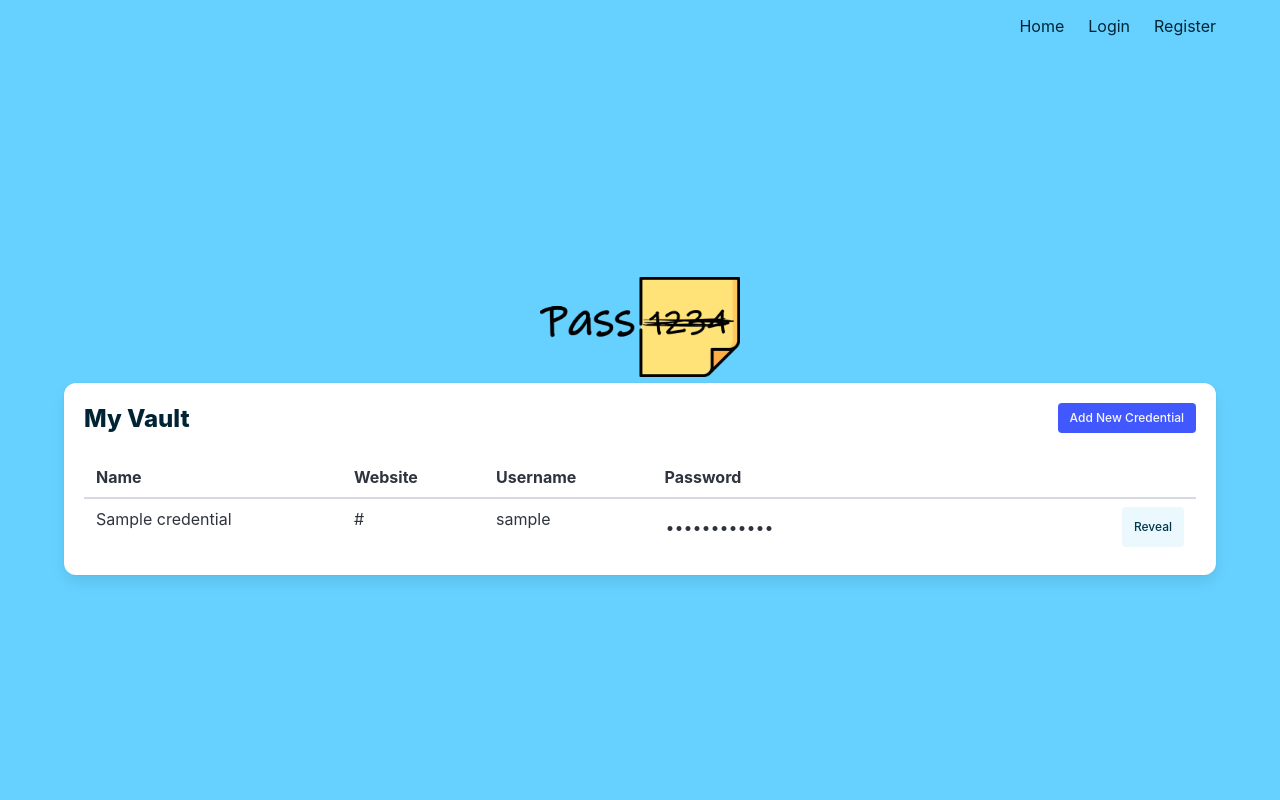
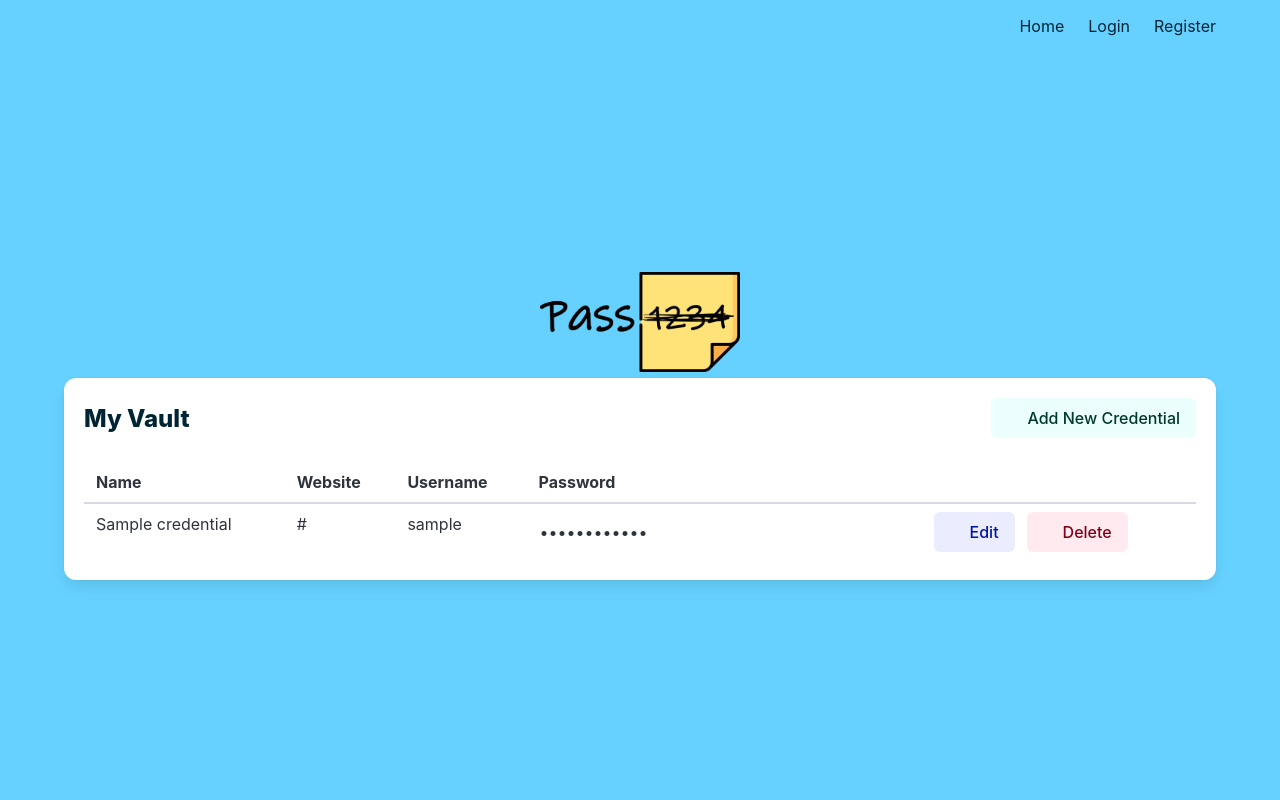
Before and after one commit to radikaled/pass1234, a Flask app: template app/templates/vault.html in a window 1280 px wide. Run offline with Flask 3, Linux system fonts and the light colour scheme; the template is opened without the code that fills it: values that come from a table or form of the project are taken from there, others are empty; tables that the repository leaves empty hold one stand-in row (values such as "Sample post").

Commit message:
Add "delete" and "edit" credential template formatting

```diff
--- a/app/templates/vault.html
+++ b/app/templates/vault.html
@@ -2,16 +2,20 @@
 
 {% block content %}
     <script>
-        function togglePassword(button) {
-            let input = button.previousElementSibling;
-            if (input.type === "password") {
-                input.type = "text";
-                button.textContent = "Hide";
-            } else {
-                input.type = "password";
-                button.textContent = "Reveal";
-            }
+    function togglePasswordVisibility() {
+        const passwordField = document.getElementById('passwordField');
+        const toggleIcon = document.getElementById('toggleIcon');
+
+        if (passwordField.type === "password") {
+            passwordField.type = "text";
+            toggleIcon.classList.remove("fa-eye");
+            toggleIcon.classList.add("fa-eye-slash");
+        } else {
+            passwordField.type = "password";
+            toggleIcon.classList.remove("fa-eye-slash");
+            toggleIcon.classList.add("fa-eye");
         }
+    }
     </script>
     <div class="box">
     <!-- Top-right "Add New Credential" link -->
@@ -20,7 +24,12 @@
             <h2 class="title is-4">My Vault</h2>
         </div>
         <div class="level-right">
-            <a href="{{ url_for('vault.create') }}" class="button is-link is-small">Add New Credential</a>
+            <a href="{{ url_for('vault.create') }}" class="button is-primary is-light">
+                <span class="icon">
+                    <i class="fa-solid fa-key"></i>
+                </span>
+                <span>Add New Credential</span>
+            </a>
         </div>
     </div>
         <table class="table is-fullwidth is-striped table is-hoverable has-text-left">
@@ -30,6 +39,7 @@
                     <th>Website</th>
                     <th>Username</th>
                     <th>Password</th>
+                    <th></th>
                 </tr>
             </thead>
             <tbody>
@@ -39,9 +49,36 @@
                     <td>{{ credential.website }}</td>
                     <td>{{ credential.username }}</td>
                     <td>
-                        <div class="field has-addons">
-                            <input class="input is-static" type="password" value="{{ credential.ciphertext }}" readonly>
-                            <button class="button is-small is-info is-light" onclick="togglePassword(this)">Reveal</button>
+                        <div class="field">
+                            <div class="control has-icons-right">
+                                <input class="input is-static" id="passwordField" type="password" value="{{ credential.ciphertext }}" readonly>
+                                <span class="icon is-small is-right" onclick="togglePasswordVisibility()">
+                                    <i id="toggleIcon" class="fas fa-eye is-clickable"></i>
+                                </span>
+                            </div>
+                        </div>
+                    </td>
+                    <td>
+                        <div class="field is-grouped">
+                            <div class="control">
+                                <a href="{{ url_for('vault.edit', credential_id=credential.id) }}" class="button is-link is-light">
+                                    <span class="icon">
+                                        <i class="fa-regular fa-pen-to-square"></i>
+                                    </span>
+                                    <span>Edit</span>
+                                </a>
+                            </div>
+                            <div class="control">
+                            <form method="POST" action="{{ url_for('vault.delete', credential_id=credential.id) }}" style="display: contents;">
+                                <button class="button is-danger is-light"
+                                    onclick="return confirm('Are you sure you want to delete this entry?')">
+                                    <span class="icon">
+                                        <i class="fa-regular fa-trash-can"></i>
+                                    </span>
+                                    <span>Delete</span>
+                                </button>
+                            </form>
+                            </div>
                         </div>
                     </td>
                 </tr>
```
